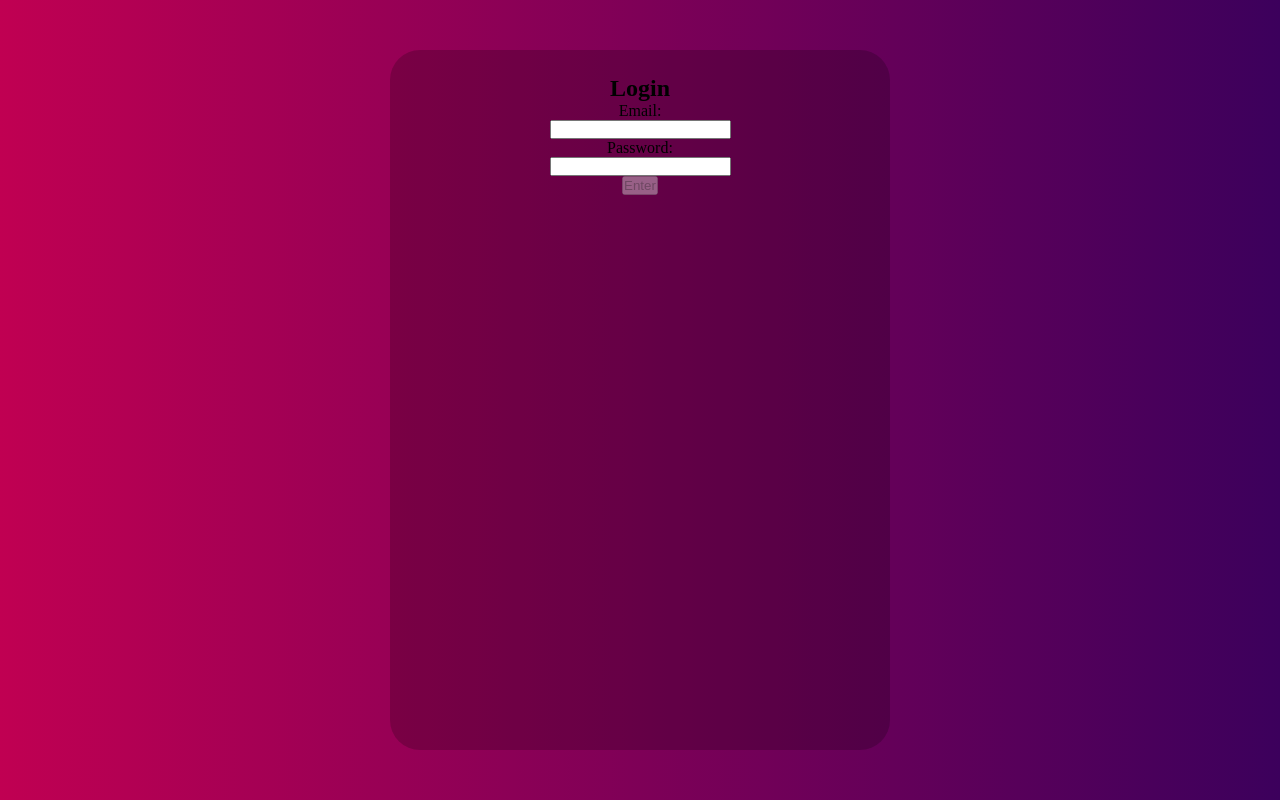
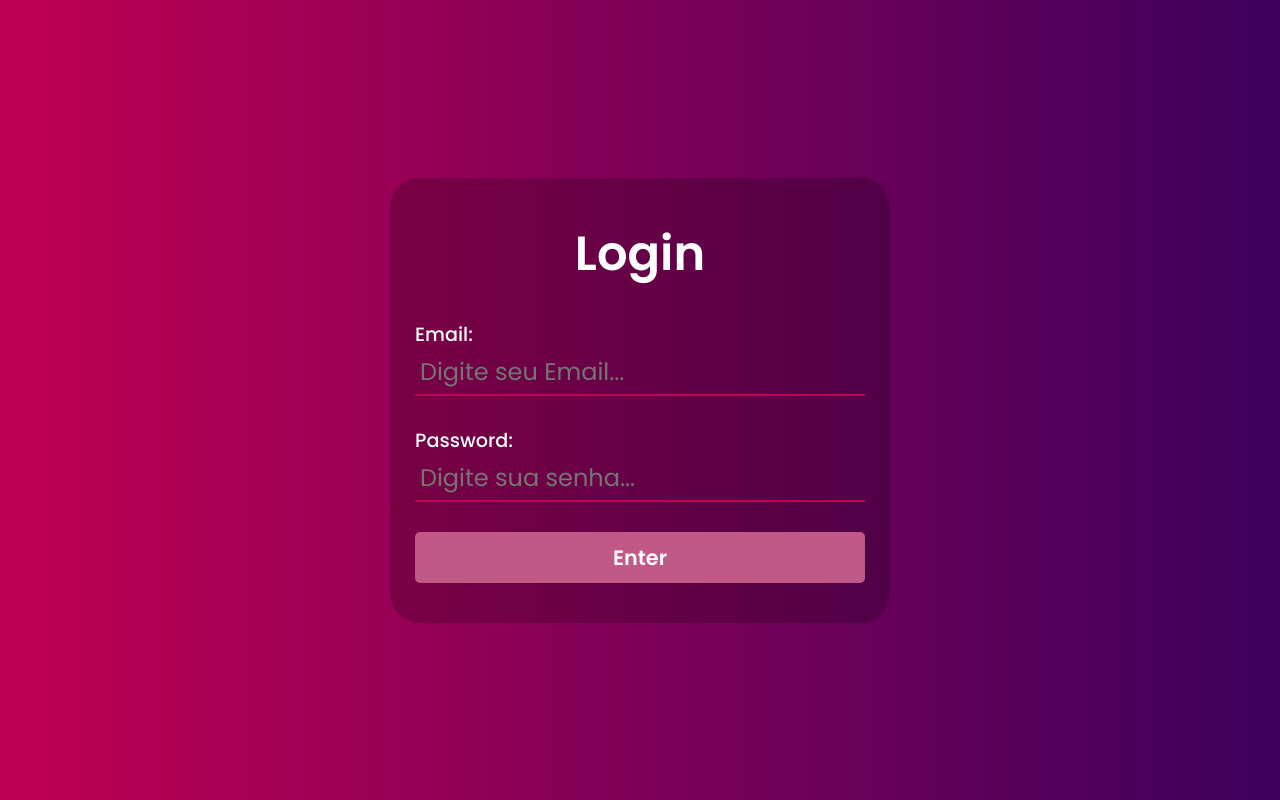
Before and after one commit to Ply3r/desafioVoll, a React (Create React App) app in the folder frontend/: page / in a window 1280 px wide. Built offline with nearby package versions, Linux system fonts and the light colour scheme; no server answers.

Commit message:
add: finishing login page

```diff
--- a/frontend/package.json
+++ b/frontend/package.json
@@ -6,6 +6,8 @@
     "@testing-library/jest-dom": "^5.16.4",
     "@testing-library/react": "^13.2.0",
     "@testing-library/user-event": "^13.5.0",
+    "axios": "^0.27.2",
+    "dotenv": "^16.0.0",
     "react": "^18.1.0",
     "react-dom": "^18.1.0",
     "react-router-dom": "^6.3.0",
--- a/frontend/src/css/login.css
+++ b/frontend/src/css/login.css
@@ -9,10 +9,27 @@
 .login-container {
   background-color: rgba(0, 0, 0, 0.2);
   width: 500px;
-  height: 700px;
   border-radius: 30px;
   padding: 25px;
   display: flex;
   flex-direction: column;
   align-items: center;
 }
+
+.login-container > div {
+  margin-bottom: 15px;
+}
+
+.login-container p {
+  display: flex;
+  align-items: center;
+  font-size: 1.2em;
+  font-weight: 500;
+  color: white;
+  margin-top: 15px;
+}
+
+.login-title {
+  font-weight: 600;
+  color: white;
+}
--- a/frontend/src/css/style.css
+++ b/frontend/src/css/style.css
@@ -4,9 +4,44 @@
   margin: 0;
   padding: 0;
   box-sizing: border-box;
+  font-family: 'Poppins', sans-serif;
+}
+
+:root {
+  --mainColor: rgba(192,0,82,1);
+  --mainColorDisabled: rgb(192, 89, 134);
+  --secondColor: rgba(60,0,92,1);
 }
 
 .hero-title {
-  font-size: 1.5em;
+  font-size: 3em;
   margin: 15px;
 }
+
+.text-input {
+  width: 100%;
+  background-color: transparent;
+  border: none;
+  border-bottom: 2px solid var(--mainColor);
+  color: white;
+  padding: 5px;
+  font-size: 1.5em;
+}
+
+.bot {
+  width: 100%;
+  font-size: 1.3em;
+  border: none;
+  border-radius: 5px;
+  font-weight: 600;
+  margin: 15px;
+  background-color: var(--mainColor);
+  color: white;
+  padding: 10px;
+  cursor: pointer;
+}
+
+.bot:disabled {
+  background-color: var(--mainColorDisabled);
+  cursor: auto;
+}
--- a/frontend/src/pages/Login.jsx
+++ b/frontend/src/pages/Login.jsx
@@ -1,12 +1,24 @@
 import { useEffect, useState } from "react";
 import { useNavigate } from "react-router-dom";
+import { AiOutlineInfoCircle } from 'react-icons/ai';
+import axios from 'axios';
 import '../css/login.css';
+
+const URL = process.env.REACT_APP_SERVER;
 
 const Login = () => {
   const [email, setEmail] = useState('');
   const [password, setPassword] = useState('');
   const [isButtonActive, setIsButtonActive] = useState(false);
+  const [isInvalidLogin, setIsInvalidLogin] = useState(false);
   const navigate = useNavigate();
+
+  const showInvalidLoginMessage = () => {
+    setIsInvalidLogin(true);
+    setTimeout(() => {
+      setIsInvalidLogin(false)
+    }, 5000);
+  }
 
   const checkFields = () => {
     const emailRegex = /^\w+@[a-zA-Z_]+?\.[a-zA-Z]{2,3}$/;
@@ -16,9 +28,14 @@ const Login = () => {
     setIsButtonActive(isFieldsValid);
   }
 
-  const makeRequest = () => {
-
+  const makeRequest = async () => {
+    await axios.post(URL + '/login', { email, password })
+      .then(() => {
         navigate('/home');
+      })
+      .catch((err) => {
+        showInvalidLoginMessage()
+      })
   }
 
   useEffect(() => {
@@ -28,18 +45,33 @@ const Login = () => {
   return (
     <div className="login-page">
       <div className="login-container">
-        <h2>Login</h2>
+        <h2 className="hero-title login-title">Login</h2>
+        <div>
           <p>Email:</p>
           <input
+            placeholder="Digite seu Email..."
+            className="text-input"
             onChange={ ({ target: { value } }) => setEmail(value) }
             value={ email }
           />
+        </div>
+        <div>
           <p>Password:</p>
           <input
+            placeholder="Digite sua senha..."
+            className="text-input"
+            type="password"
             onChange={ ({ target: { value } }) => setPassword(value) }
             value={ password }
           />
+        </div>
+        { isInvalidLogin &&
+          <p>
+            <AiOutlineInfoCircle /> Invalid email or password!
+          </p>
+        }
         <button
+          className="bot"
           onClick={ makeRequest }
           disabled={ !isButtonActive }
         >
--- /dev/null
+++ b/package.json
@@ -0,0 +1,5 @@
+{
+  "dependencies": {
+    "react-icons": "^4.3.1"
+  }
+}
```
Also changed, not shown: frontend/src/pages/Home.jsx (added), 2 other files (tests, documents, lock files or other folders). Lines whose indentation alone changed are shown as unchanged.
